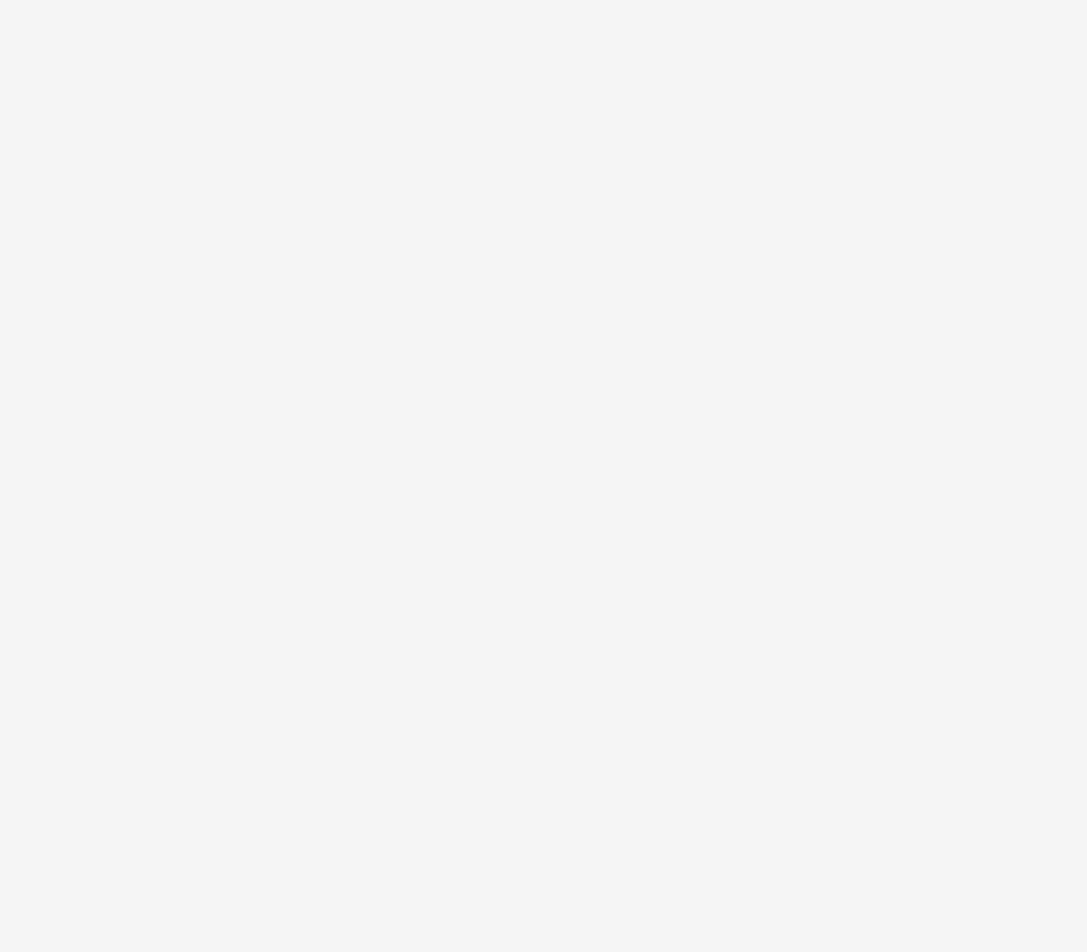
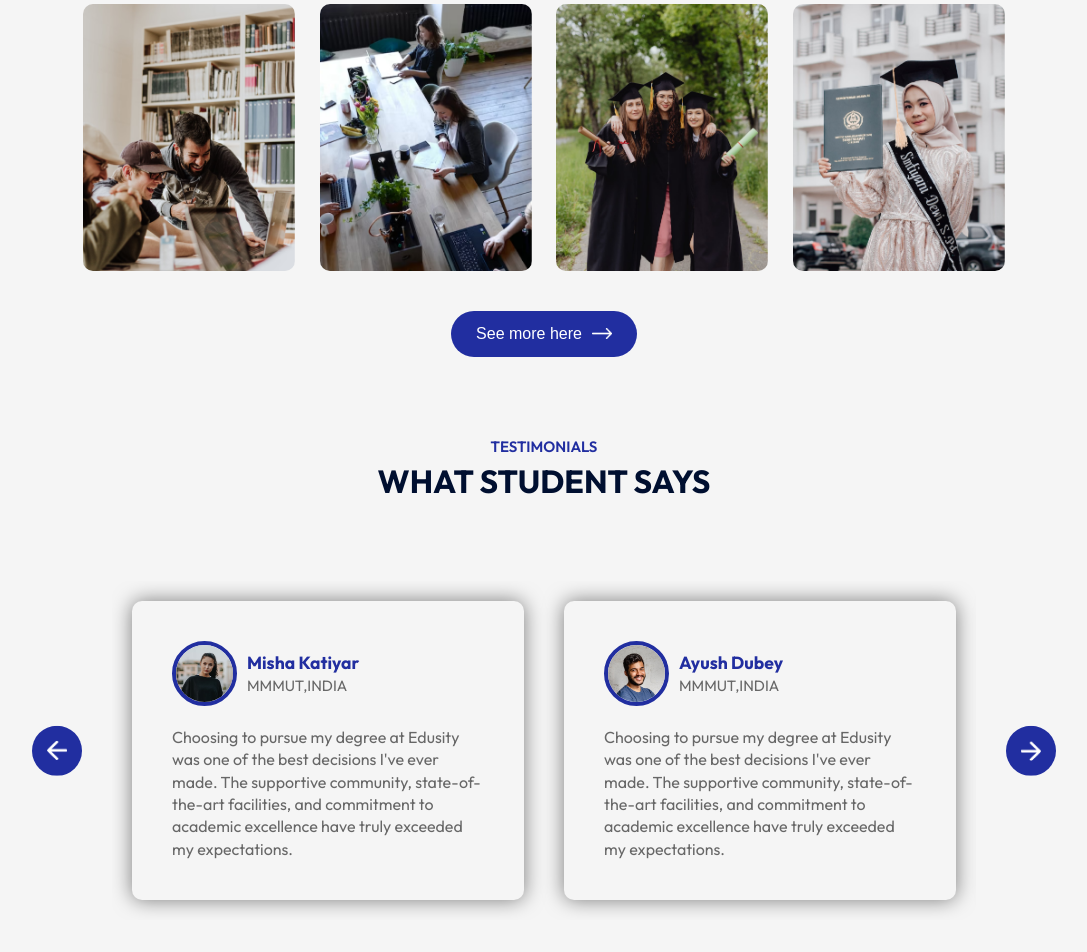
Before and after one commit to Ayushdube1/college-website, a React (Vite) app: page / in a window 1280 px wide. Shown: the part 2034-2986 px from the top of the page, without its empty margins (96-1183 px from the left). Before the commit the page ends 1894 px from the top, so only its background shows below. Built offline with nearby package versions, Linux system fonts and the light colour scheme.

Commit message:
added testimonial and campus components

```diff
--- a/src/App.jsx
+++ b/src/App.jsx
@@ -4,6 +4,8 @@
 import Title from './components/Title'
 import Programs from './components/Programs'
 import About from './components/About'
+import Campus from './components/campus'
+import Testimonials from './components/Testimonials'
 
 const App = () => {
   return (
@@ -14,6 +16,10 @@
       <Title subtitle="Our pragram" title="what we offer" />
       <Programs />
       <About />
+      <Title subtitle="gallery" title="campus photos" />
+      <Campus/>
+      <Title subtitle="Testimonials" title="What Student Says" />
+      <Testimonials/>
      </div>
     </>
   )
--- /dev/null
+++ b/src/components/Campus.css
@@ -0,0 +1,18 @@
+.campus{
+    margin:80px auto;
+    width:90%;
+    text-align:center;
+
+}
+.gallery{
+    display:flex;
+    align-items: center;
+    justify-content: space-between;
+    margin-bottom:40px;
+
+}
+.gallery img{
+    width:23%;
+    border-radius:10px;
+
+}
--- /dev/null
+++ b/src/components/Campus.jsx
@@ -0,0 +1,27 @@
+import React from 'react'
+import './Campus.css'
+import gallery_1 from '../assets/gallery-1.png'
+import gallery_2 from '../assets/gallery-2.png'
+import gallery_3 from '../assets/gallery-3.png'
+import gallery_4 from '../assets/gallery-4.png'
+import white_arrow from '../assets/white-arrow.png'
+
+
+
+const Campus = () => {
+  return (
+    <div className ="campus">
+       <div className="gallery">
+        <img src={gallery_1} />
+        <img src={gallery_2} />
+        <img src={gallery_3} />
+        <img src={gallery_4} />
+
+       </div>
+       <button className="btn dark-btn">See more here<img src ={white_arrow}/> </button>
+
+    </div>
+  )
+}
+
+export default Campus
--- /dev/null
+++ b/src/components/Testimonials.css
@@ -0,0 +1,56 @@
+.testimonials{
+    margin:80px auto;
+    padding:0 80px;
+    position:relative;
+}
+.next-btn,.back-btn{
+    position: absolute;
+    top:50%;
+    right:0;
+    transform: translateY(-50%);
+    padding:15px;
+    width:50px;
+    border-radius: 50%;
+    cursor:pointer;
+    background: #212ea0;
+}
+.back-btn{
+    right:auto;
+    left:0;
+}
+.slider{
+    overflow: hidden;
+}
+.slider ul{
+    display:flex;
+    width:200%;
+    overflow-x: hidden;
+    transition:0.5s;
+}
+.slider ul li{
+    list-style: none;
+    width:50%;
+    padding:20px;
+}
+.slide{
+    box-shadow: 0 0 20px rgba(0,0,0,0.5);
+    padding:40px;
+    border-radius: 10px;
+    color:#676767;
+    line-height: 1.4;
+}
+.slide img{
+    width:65px;
+    border-radius: 50%;
+    margin-right: 10px;
+    border:4px solid #212ea0;
+}
+.user-info{
+    display:flex;
+    align-items: center;
+    margin-bottom: 20px;
+    font-size: 15px;
+}
+.user-info h3{
+    color:#212ea0;
+}
--- /dev/null
+++ b/src/components/Testimonials.jsx
@@ -0,0 +1,94 @@
+import React, { useRef } from 'react'
+import './Testimonials.css'
+import user_1 from '../assets/user-1.png'
+import user_2 from '../assets/user-2.png'
+import user_3 from '../assets/user-3.png'
+import user_4 from '../assets/user-4.png'
+import next_icon from '../assets/next-icon.png'
+import back_icon from '../assets/back-icon.png'
+
+
+
+const Testimonials = () => {
+
+    const slider = useRef();
+    let tx=0;
+    const slideForward =()=>{
+        if(tx>-50){
+            tx=tx-25;
+        }
+
+        slider.current.style.transform =`translateX(${tx}%)`;
+    }
+    const slideBackward =()=>{
+
+        if(tx<0){
+            tx+=25;
+        }
+
+        slider.current.style.transform =`translateX(${tx}%)`;
+    }
+
+  return (
+    <div className ="testimonials">
+      <img src ={next_icon} className="next-btn" onClick ={slideForward} />
+      <img src ={back_icon} className ="back-btn" onClick={slideBackward} />
+      <div className="slider">
+        <ul ref ={slider}>
+            <li>
+                <div className ="slide">
+                      <div className ="user-info">
+                          <img src ={user_1} />
+                          <div>
+                            <h3>Misha Katiyar</h3>
+                            <span>MMMUT,INDIA</span>
+                          </div>
+                      </div>
+                      <p>Choosing to pursue my degree at Edusity was one of the best decisions I've ever made. The supportive community, state-of-the-art facilities, and commitment to academic excellence have truly exceeded my expectations.</p>
+                </div>
+            </li>
+            <li>
+                <div className ="slide">
+                      <div className ="user-info">
+                          <img src ={user_2} />
+                          <div>
+                            <h3>Ayush Dubey</h3>
+                            <span>MMMUT,INDIA</span>
+                          </div>
+                      </div>
+                      <p>Choosing to pursue my degree at Edusity was one of the best decisions I've ever made. The supportive community, state-of-the-art facilities, and commitment to academic excellence have truly exceeded my expectations.</p>
+                </div>
+            </li>
+
+            <li>
+                <div className ="slide">
+                      <div className ="user-info">
+                          <img src ={user_3} />
+                          <div>
+                            <h3>Ishanya Awasthi</h3>
+                            <span>MMMUT,INDIA</span>
+                          </div>
+                      </div>
+                      <p>Choosing to pursue my degree at Edusity was one of the best decisions I've ever made. The supportive community, state-of-the-art facilities, and commitment to academic excellence have truly exceeded my expectations.</p>
+                </div>
+            </li>
+
+            <li>
+                <div className ="slide">
+                      <div className ="user-info">
+                          <img src ={user_4} />
+                          <div>
+                            <h3>Abhijay Thakur</h3>
+                            <span>MMMUT,INDIA</span>
+                          </div>
+                      </div>
+                      <p>Choosing to pursue my degree at Edusity was one of the best decisions I've ever made. The supportive community, state-of-the-art facilities, and commitment to academic excellence have truly exceeded my expectations.</p>
+                </div>
+            </li>
+        </ul>
+      </div>
+    </div>
+  )
+}
+
+export default Testimonials
--- a/src/index.css
+++ b/src/index.css
@@ -36,3 +36,7 @@
     width:20px;
     margin-left: 10px;
 }
+.btn.dark-btn{
+    background:#212ea0 ;
+    color:#fff;
+}
```
